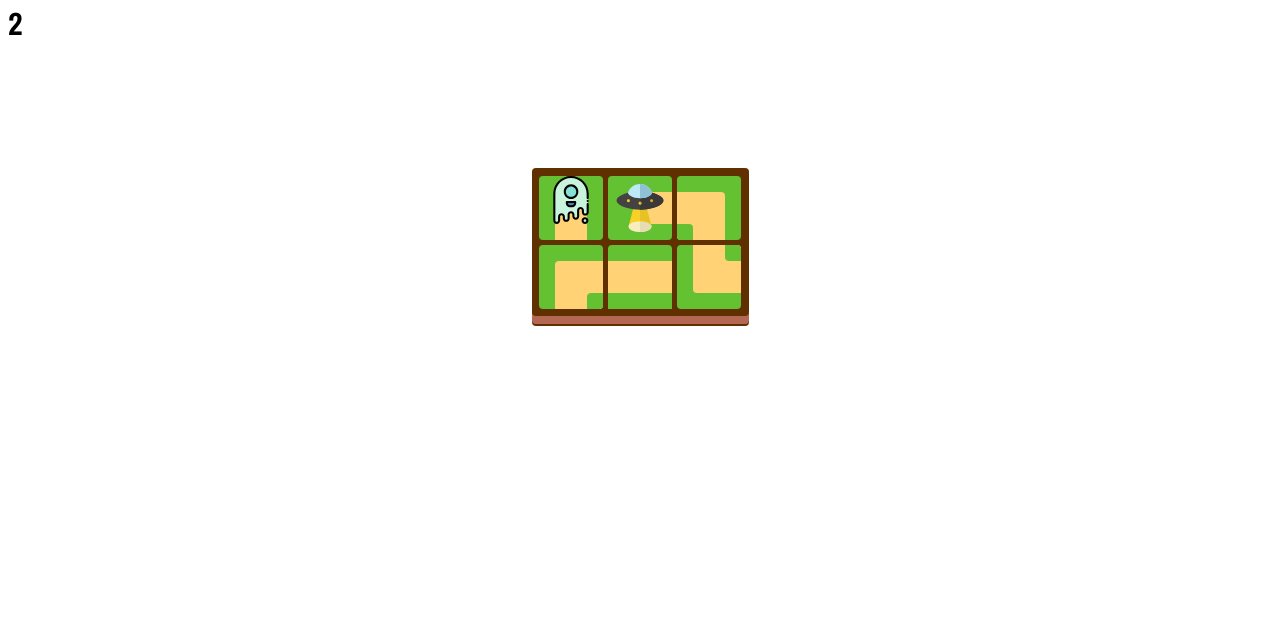
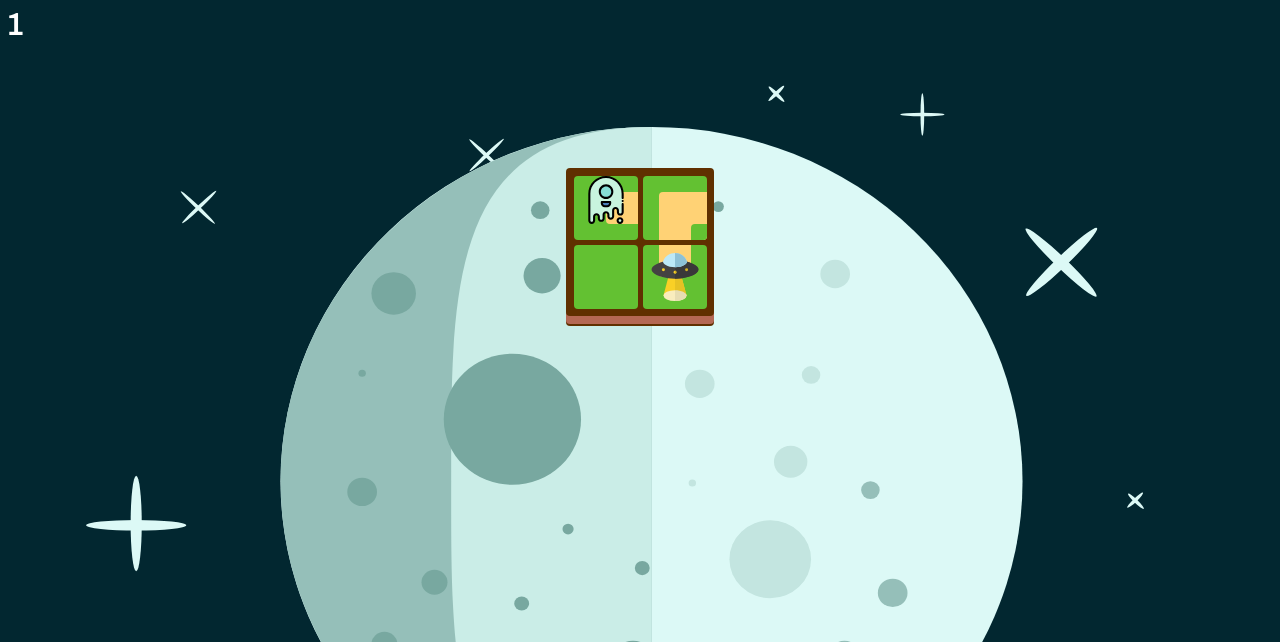
Before and after one commit to daimessdn/path-thern, a plain HTML site: page index.html in a window 1280 px wide. Shown: the part 158-800 px from the top of the page. Drawn offline with nearby package versions, Linux system fonts and the light colour scheme.

Commit message:
added new background and re-modify tile style.

```diff
--- a/main.css
+++ b/main.css
@@ -14,6 +14,9 @@ body {
 	font-family: 'Archivo Narrow', monospace;
 	font-variant-ligatures: none;
 
+	background-image: url("space.svg");
+	background-size: cover;
+
 	display: flex;
 	flex-direction: column;
 	align-items: center;
@@ -28,15 +31,19 @@ body {
 	padding: 5px;
 	border-radius: 4px;
 
+	transition: all .1s ease;
+
 	box-shadow: 0 8px 0 0 #b46854, 0 10px 0 0 #603000;
 
-	width: calc(12em + 15px + 10px);
+	width: calc(8em + 10px + 10px);
 }
 
 #stats {
 	position: absolute;
 	left: 8px;
 	top: 8px;
+
+	color: #fff;
 }
 
 #stats * {
--- a/main.js
+++ b/main.js
@@ -14,71 +14,59 @@ let moves = 10;
 const boxes = [
       {
         "rotation": 0,
-        "orientation": "start-top",
-        "correctRotation": 0
-      },
-      {
-        "rotation": 0,
-        "orientation": "finish-left",
+        "orientation": "start-left",
         "correctRotation": 0
       },
       {
         "rotation": 0,
         "orientation": "right-top-line",
+        "correctRotation": 1
+      },
+      {
+        "rotation": 0,
+        "orientation": "none-line",
         "correctRotation": 0
       },
       {
         "rotation": 0,
-        "orientation": "left-top-line",
-        "correctRotation": 3
-      },
-      {
-        "rotation": 0,
-        "orientation": "horizontal-line",
+        "orientation": "finish-bottom",
         "correctRotation": 0
-      },
-      {
-        "rotation": 0,
-        "orientation": "left-bottom-line",
-        "correctRotation": 3
       }
-    ];
+    ]
 
 const game = {
       level: 1,
-      xp: 0,
       dimension: {
-            x: 4,
-            y: 4
+            x: 2,
+            y: 2
       },
       boxes: boxes
 }
 
 // render load the boxes into platform
-game.boxes.forEach(box => {
+function renderBoxes(boxes) {
+      platform.innerHTML = "";
+
+      boxes.forEach(box => {
 	      platform.innerHTML += `<div class="box ${box.orientation}" onclick="rotate(this);">
                                        <div></div>
                                        <div></div>
                                    </div>`;
       });
+}
 
 // function to rotate the box
 function rotate(element) {
 	const index = Array.prototype.indexOf.call(platform.children, element);
 	const boxToBeRotated = boxes[index];
 
+      if (boxToBeRotated.orientation !== "none-line" &&
+          boxToBeRotated.orientation.includes("start") === false &&
+          boxToBeRotated.orientation.includes("finish") === false) {
             let rotateProperty = boxToBeRotated.rotation;
             rotateProperty++;
             boxToBeRotated.rotation = rotateProperty;
 
-      // console.log(boxToBeRotated.orientation.includes("start"))
-      console.log(boxToBeRotated.orientation.includes("finish"));
-	// console.log(boxToBeRotated.orientation !== "none-line" || boxToBeRotated.orientation.includes("start") == false ||
- //                                                                boxToBeRotated.orientation.includes("finish") == false)
-
-      if (boxToBeRotated.orientation !== "none-line" &&
-          boxToBeRotated.orientation.includes("start") === false &&
-          boxToBeRotated.orientation.includes("finish") === false) {
             moves--;
 	      updateStats();
 
@@ -100,13 +88,14 @@ function updateStats() {
             }
       });
 
-      if (boxesNeedToSolved.length == 0) {
-            game.level++;
-      }
+      // if (boxesNeedToSolved.length == 0) {
+      //       game.level++;
+      // }
 
       levelStats.textContent = game.level;
       boxesLeftStats.textContent = boxesNeedToSolved.length;
 	moveStats.textContent = moves;
 }
 
+renderBoxes(game.boxes);
 updateStats();
--- a/paths.css
+++ b/paths.css
@@ -60,7 +60,7 @@
 	left: 3em;
 }
 
-.left-top-line div:first-child {
+.right-top-line div:first-child {
 	background-color: #FFD275;
 	width: 3em;
 	height: 3em;
@@ -73,7 +73,7 @@
 	top: 1em;
 }
 
-.left-top-line div:last-child {
+.right-top-line div:last-child {
 	background-color: #63C132;
 	width: 1em;
 	height: 1em;
@@ -86,7 +86,7 @@
 	top: 3em;
 }
 
-.right-top-line div:first-child {
+.left-top-line div:first-child {
 	background-color: #FFD275;
 	width: 3em;
 	height: 3em;
@@ -99,7 +99,7 @@
 	top: 1em;
 }
 
-.right-top-line div:last-child {
+.left-top-line div:last-child {
 	background-color: #63C132;
 	width: 1em;
 	height: 1em;
@@ -112,7 +112,7 @@
 	top: 3em;
 }
 
-.left-bottom-line div:first-child {
+.right-bottom-line div:first-child {
 	background-color: #FFD275;
 	width: 3em;
 	height: 3em;
@@ -125,7 +125,7 @@
 	top: 0;
 }
 
-.left-bottom-line div:last-child {
+.right-bottom-line div:last-child {
 	background-color: #63C132;
 	width: 1em;
 	height: 1em;
@@ -138,7 +138,7 @@
 	top: 0;
 }
 
-.right-bottom-line div:first-child {
+.left-bottom-line div:first-child {
 	background-color: #FFD275;
 	width: 3em;
 	height: 3em;
@@ -151,7 +151,7 @@
 	top: 0;
 }
 
-.right-bottom-line div:last-child {
+.left-bottom-line div:last-child {
 	background-color: #63C132;
 	width: 1em;
 	height: 1em;
```
Also changed, not shown: levels.json (+4 -4 lines), space-inkscape.svg (added), space.svg (added). Lines whose indentation alone changed are shown as unchanged.
